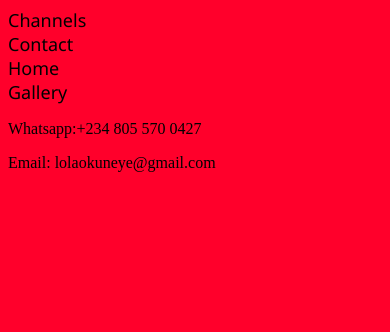
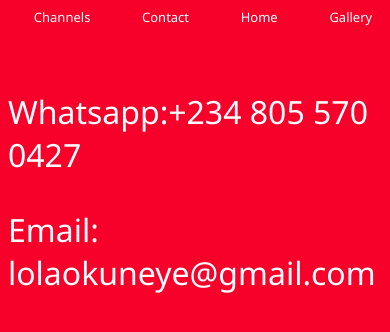
Before and after one commit to TamzCode8/Web, a plain HTML site: page contact.html in a window 390 px wide. Drawn offline with Linux system fonts and the light colour scheme.

Commit message:
Add files via upload

```diff
--- a/index.css
+++ b/index.css
@@ -1,54 +1,75 @@
+body{
+    background-color: rgb(247, 1, 42);
+    width: 100%;
+}
 *{
     box-sizing: border-box;
-    line
 }
-body{
-    background-color: rgb(255, 0, 43);
-    width: 100%;
+#Ab{
+    color: white;
+    font-family: 'Segoe UI', Tahoma, Geneva, Verdana, sans-serif;
+    font-size: x-large;
+    margin-left: 450px;
+    position: absolute;
+    top: 90px;
 }
-#Hos{
-    color: black;
+#Pic{
+    height: 300px;
+    width: 300px;
     position: absolute;
-    top: 100px;
-    left:25% ;
-    font-size: x-large;
-    font-family: 'Segoe UI', Tahoma, Geneva, Verdana, sans-serif;
+    margin-top: 90px;
 }
-#con{
+#a{
+    height: 100px;
+    width: 100% ;
     display: flex;
     justify-content: space-around;
 }
 a{
-    color: black;
+    color: white;
     text-decoration: none;
-    font-size: x-large;
+    font-size: xx-large;
     font-family: 'Segoe UI', Tahoma, Geneva, Verdana, sans-serif;
 }
 a:hover{
-    color: orangered;
+    color: magenta;
 }
-#icon{
-    position: absolute;
-    top: 60px;
+#Num{
+    color: white;
+    font-size: xx-large;
+    font-family: 'Segoe UI', Tahoma, Geneva, Verdana, sans-serif
 }
-@media screen and (max-width:575px) {
-#Hos{
+#Em{
+    color: white;
+    font-size: xx-large;
+    font-family: 'Segoe UI', Tahoma, Geneva, Verdana, sans-serif
+}
+#N{
+    display: block;
+}
+@media screen and (max-width:575px){
+ #Ab{
      margin-top: 50px;
-    color: black;
-     top: 65%;
-     margin-left: 2px ;
-     width: 100% ;
-     height: 300px ;
+    color: white;
     font-size: small;
-     position: absolute;
+}
+#a{
+    height: 50px;
+    width: 100% ;
+    display: flex;
+    justify-content: space-around;
+}
+body{
+    background-color: rgb(247, 1, 42);
+    width:100%;
 }
 a{
-    color: black;
+    color: white;
     text-decoration: none;
-    font-size: large;
+    font-size:small;
     font-family: 'Segoe UI', Tahoma, Geneva, Verdana, sans-serif;
 }
-#icon{
+#Pic{
      width: 90%;
     height: 300px;
     margin-top: 100px;
```
